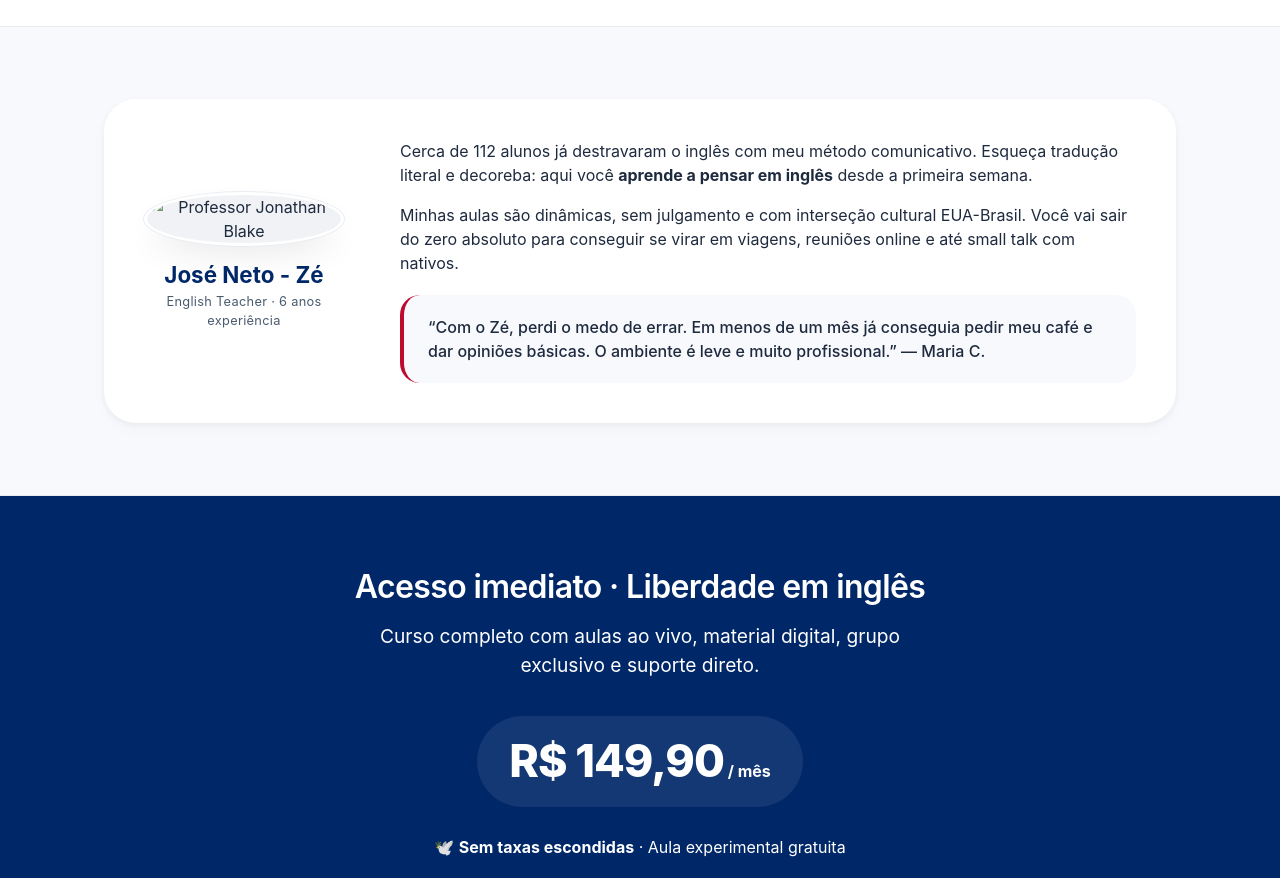
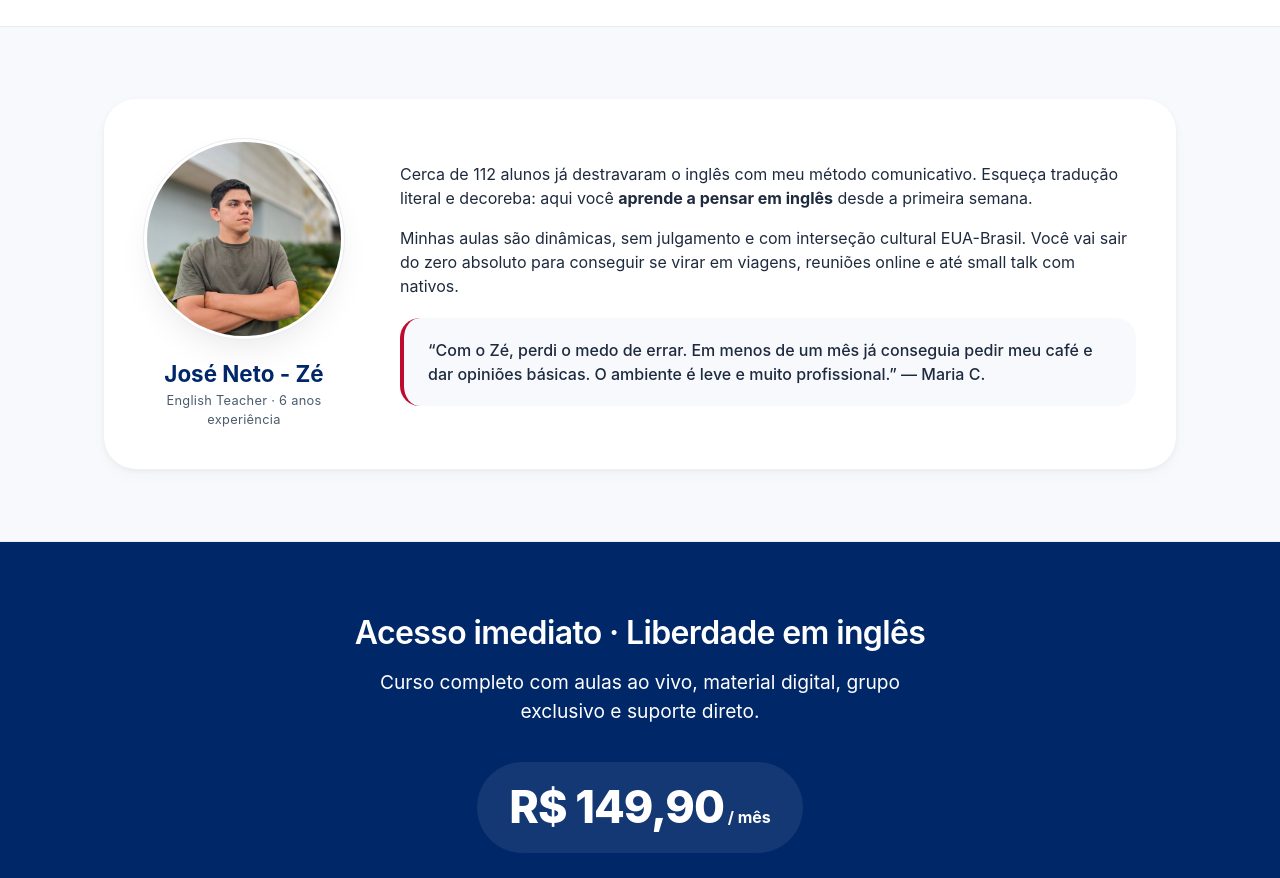
Before and after one commit to carvalhoferreyra001-lgtm/Teste, a plain HTML site: page Index.html in a window 1280 px wide. Shown: the part 1600-2478 px from the top of the page. Drawn offline with Linux system fonts and the light colour scheme.

Commit message:
Atualização de foto e Título

```diff
--- a/Index.html
+++ b/Index.html
@@ -528,8 +528,8 @@
                         ou link direto. O estilo mantém proporção circular minimalista.
                         Recomendo foto profissional com fundo neutro ou sorriso.
                     -->
-                    <img src=img/Imagem_professor.jpg
-                         alt="Professor Jonathan Blake"
+                    <img src=https://github.com/carvalhoferreyra001-lgtm/Teste/blob/main/Imagem_professor.jpg?raw=true
+                         alt="Professor Zé"
                          style="background: #f0f2f5;">
                     <div class="teacher-name">José Neto - Zé</div>
                     <div class="teacher-title">English Teacher · 6 anos experiência</div>
```
